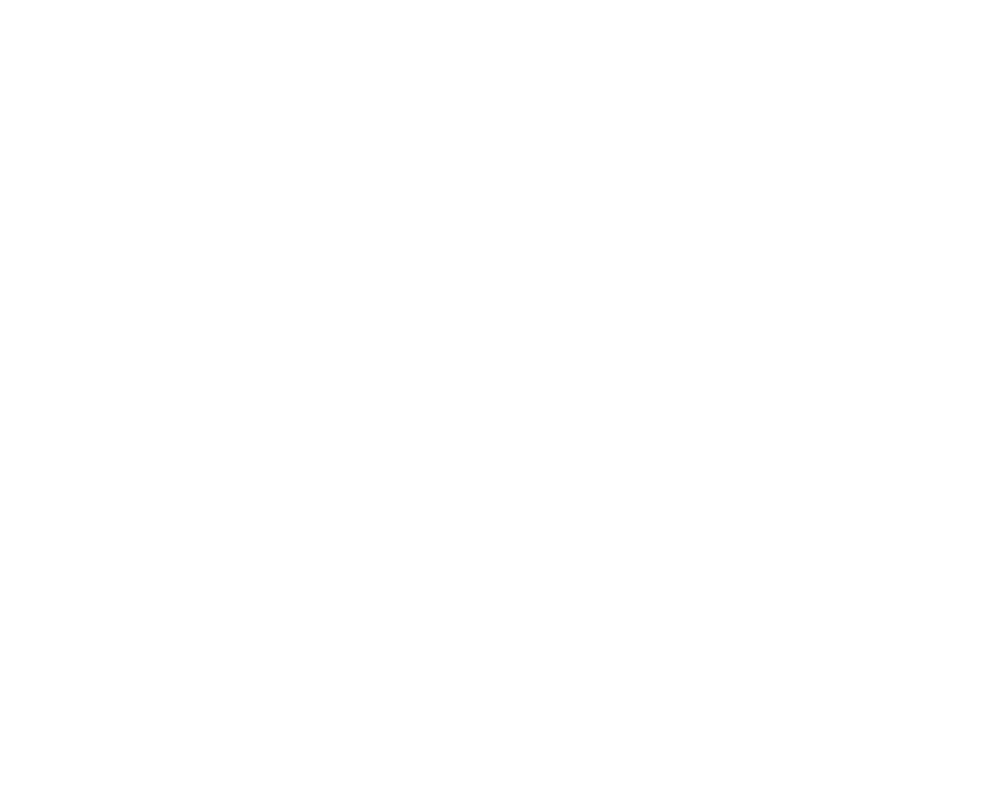
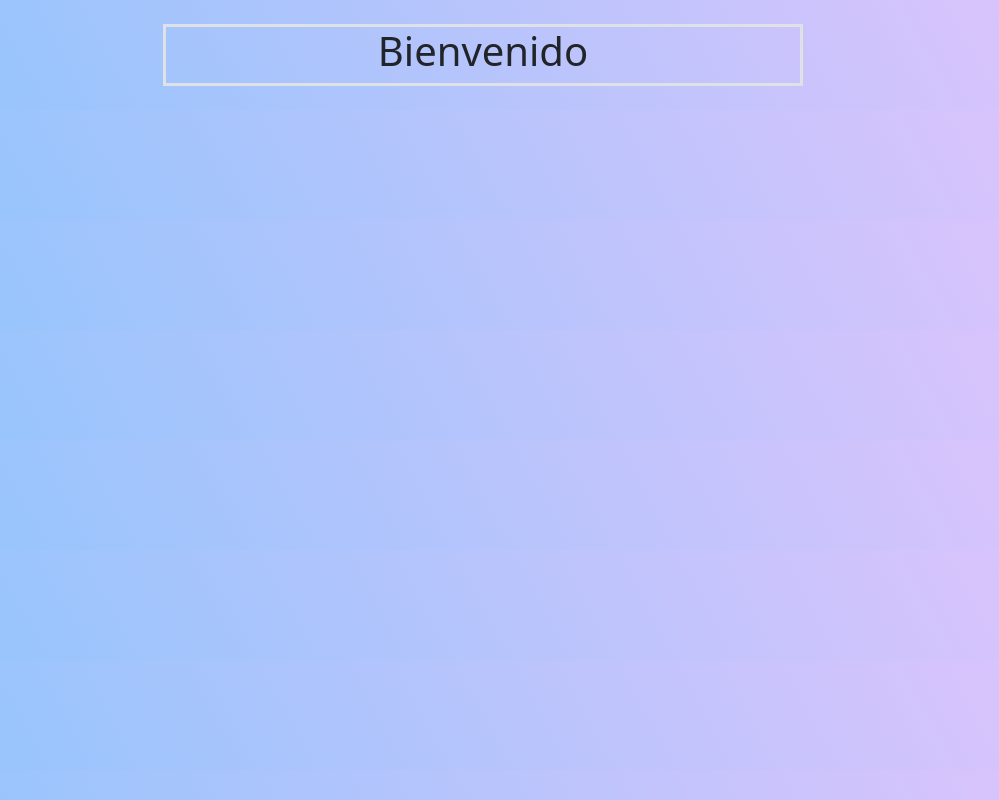
Before and after one commit to sheyla23a/ListaTareasReact, a React (Vite) app: page / in a window 1280 px wide. Shown: the whole page, without its empty margins (157-1156 px from the left). Built offline with nearby package versions, Linux system fonts and the light colour scheme.

Commit message:
agregue el contenedor de la lista de tareas y le agregue estilo al body

```diff
--- a/src/App.css
+++ b/src/App.css
@@ -0,0 +1,6 @@
+body{
+    min-height: 100%vh;
+    background-color: #8EC5FC;
+     background-image: linear-gradient(62deg, #8EC5FC 0%, #E0C3FC 100%);
+
+}
--- a/src/App.jsx
+++ b/src/App.jsx
@@ -1,7 +1,15 @@
+import { Container } from "react-bootstrap";
+import "bootstrap/dist/css/bootstrap.min.css";
 import "./App.css";
 
 function App() {
-  return <></>;
+  return (
+    <>
+      <Container className="my-4 text-center border border-3 w-50">
+        <h1>Bienvenido</h1>
+      </Container>
+    </>
+  );
 }
 
 export default App;
```
